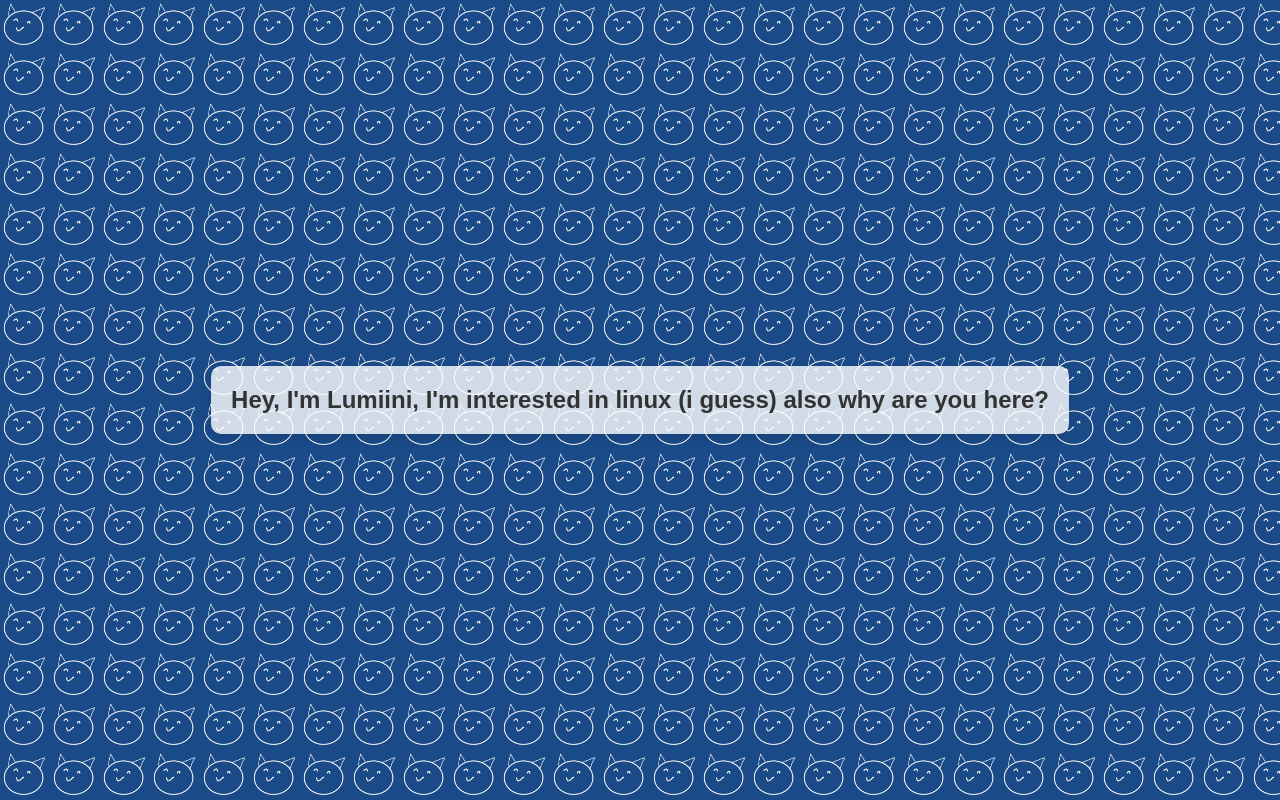
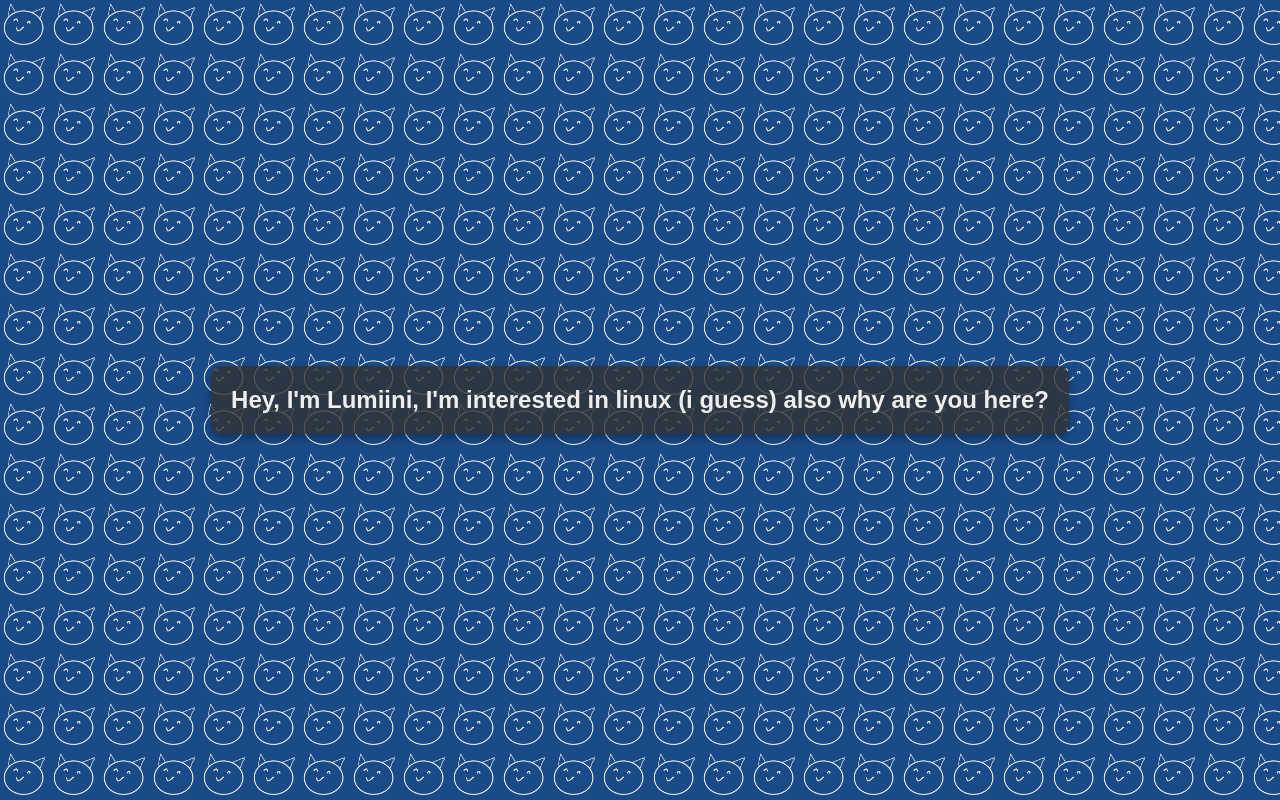
Before and after one commit to lumiini/lumiini.github.io, a plain HTML site: page index.html in a window 1280 px wide. Drawn offline with Linux system fonts and the light colour scheme.

Commit message:
Update index.html

```diff
--- a/index.html
+++ b/index.html
@@ -5,32 +5,33 @@
     <meta name="viewport" content="width=device-width, initial-scale=1.0">
     <title>Lumiini's Page</title>
     <style>
-        /* Basic styling for the body */
+        /* Basic styling for the body - Dark Mode */
         body {
             margin: 0; /* Remove default margin */
             padding: 0; /* Remove default padding */
             font-family: sans-serif; /* Use a common sans-serif font */
-            color: #333; /* Default text color */
+            color: #eee; /* Light text color for dark mode */
+            background-color: #1a1a1a; /* Dark background color */
             display: flex; /* Use flexbox to center content */
             justify-content: center; /* Center horizontally */
             align-items: center; /* Center vertically */
             min-height: 100vh; /* Minimum height of the viewport */
             background-image: url('a.jpg'); /* Set the background image */
             background-repeat: repeat; /* Tile the image */
-            background-size: 50px 50px; /* Maintain original size for tiling */
-            /* You might want to adjust background-size if the image is too large/small */
-            /* background-size: cover; /* Use cover if you want the image to cover the whole background without tiling */
-            /* background-size: contain; /* Use contain if you want the image to fit within the background */
+            background-size: 50px 50px; /* Set the size of each tiled image (width height) */
+            /* Adjust '50px 50px' to your desired size */
+            /* You might want to add a background-blend-mode or overlay for better contrast with the tiled image in dark mode */
         }
 
-        /* Style for the container holding the message */
+        /* Style for the container holding the message - Dark Mode */
         .message-container {
-            background-color: rgba(255, 255, 255, 0.8); /* Semi-transparent white background for readability */
+            background-color: rgba(50, 50, 50, 0.8); /* Darker semi-transparent background for readability */
             padding: 20px; /* Add some padding around the text */
             border-radius: 10px; /* Rounded corners for the container */
             text-align: center; /* Center the text inside the container */
             max-width: 80%; /* Limit the width of the container */
-            box-shadow: 0 4px 8px rgba(0, 0, 0, 0.1); /* Add a subtle shadow */
+            box-shadow: 0 4px 8px rgba(0, 0, 0, 0.3); /* Add a subtle shadow, maybe slightly darker for dark mode */
+            color: #eee; /* Ensure text inside container is light */
         }
 
         /* Style for the message text */
```
